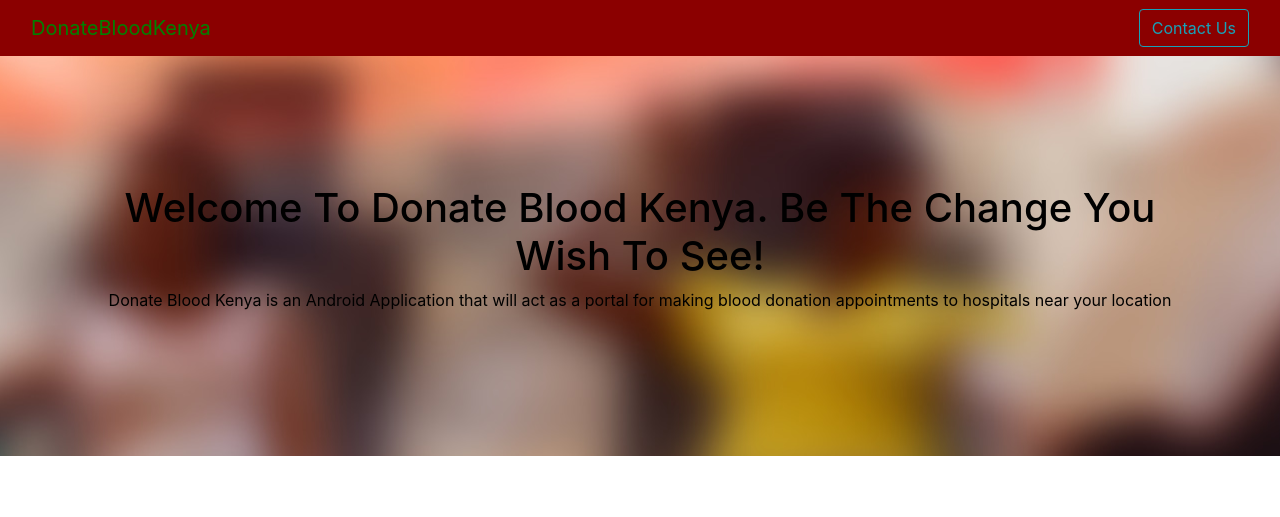
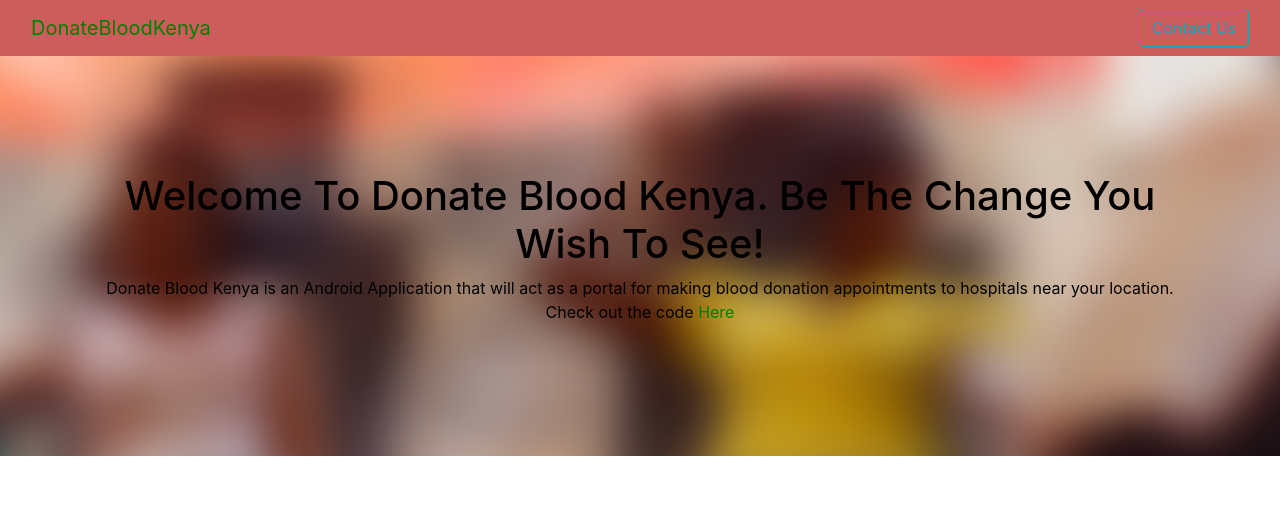
Before and after one commit to rbichage/dbk_web, a Django app: page / in a window 1280 px wide. Shown: the top 517 px of the page. Run offline with Django 3.2, Linux system fonts and the light colour scheme; some libraries are stand-ins or nearby versions.

Commit message:
minor UI changes

```diff
--- a/accounts/templates/accounts/index.html
+++ b/accounts/templates/accounts/index.html
@@ -4,7 +4,7 @@
 {% endblock %}
 
 {% block body %}
-    <nav class="navbar navbar-inverse" style="background:darkred ">
+    <nav class="navbar navbar-inverse" style="background:indianred ">
   <div class="container-fluid">
     <div class="navbar-header">
       <a class="navbar-brand" href="#">DonateBloodKenya</a>
@@ -36,7 +36,8 @@
 
         <h1 class="text-capitalize; text-capitalize"> Welcome to Donate Blood Kenya. Be the change you wish to see! </h1>
         <p > Donate Blood Kenya is an Android Application that will act as a portal for making blood donation appointments
-        to hospitals near your location </p>
+        to hospitals near your location. <br>Check out the code <a href="https://github.com/rbichage96/dbk_android" target="_blank">Here</a>
+        </p>
 
 
     </div>
```
